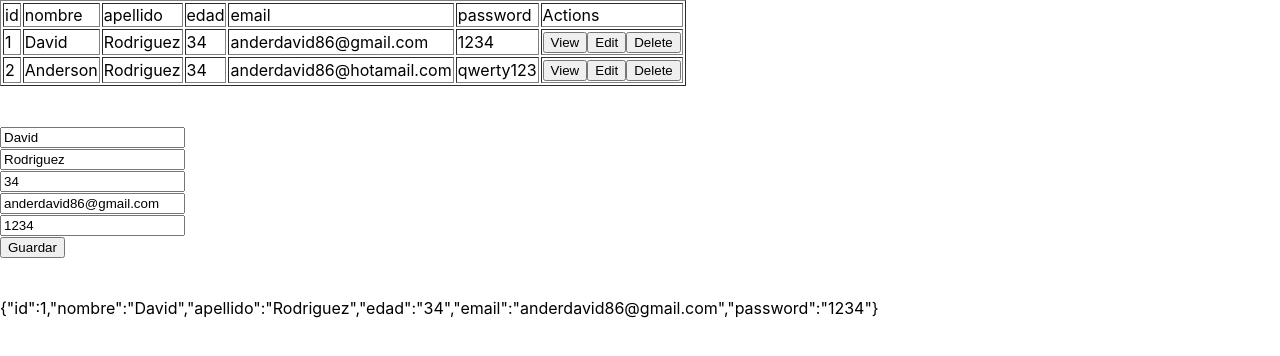
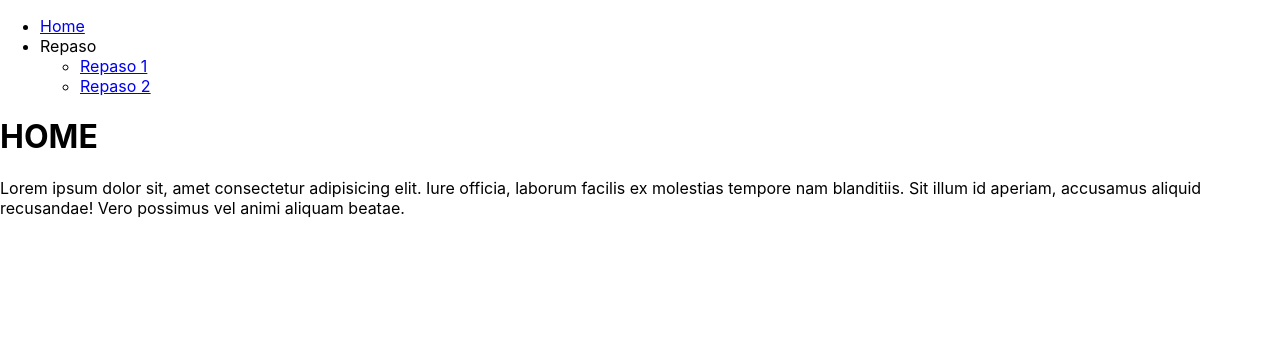
Before and after one commit to anderdavid/repasoReact, a React (Create React App) app: page / in a window 1280 px wide. Shown: the top 356 px of the page. Built offline with nearby package versions, Linux system fonts and the light colour scheme.

Commit message:
overview enrutamiento

```diff
--- a/package.json
+++ b/package.json
@@ -8,6 +8,7 @@
     "@testing-library/user-event": "^7.2.1",
     "react": "^16.13.1",
     "react-dom": "^16.13.1",
+    "react-router-dom": "^5.2.0",
     "react-scripts": "3.4.1"
   },
   "scripts": {
--- a/src/App.js
+++ b/src/App.js
@@ -1,15 +1,39 @@
 import React from 'react';
 import './App.css';
+import { BrowserRouter, Route, Switch, Redirect } from 'react-router-dom'
 import Repaso1 from './components/Repaso1'
 import Repaso2 from './components/Repaso2'
+import Home from './components/Home'
+import NavBar from './components/NavBar'
+
 
 
 function App() {
   return (
-    <div>
-      {/* <Repaso1></Repaso1> */}
-      <Repaso2></Repaso2>
-    </div>
+
+     <BrowserRouter>
+     <div>
+        <NavBar></NavBar>
+        <Switch>
+         <Route
+            exact
+            path="/"
+            render={()=><Home/>}
+          />
+          <Route
+            exact
+            path="/repaso1"
+            render={()=><Repaso1/>}
+          />
+          <Route
+            exact
+            path="/repaso2"
+            render={()=><Repaso2/>}
+          />
+        </Switch>
+     </div>
+      </BrowserRouter>
+
    );
 }
 
--- /dev/null
+++ b/src/components/Home.js
@@ -0,0 +1,12 @@
+import React from 'react';
+
+function Home(props) {
+    return (
+        <div>
+            <h1>HOME</h1>
+            <p>Lorem ipsum dolor sit, amet consectetur adipisicing elit. Iure officia, laborum facilis ex molestias tempore nam blanditiis. Sit illum id aperiam, accusamus aliquid recusandae! Vero possimus vel animi aliquam beatae.</p>
+        </div>
+    );
+}
+
+export default Home;
--- /dev/null
+++ b/src/components/NavBar.js
@@ -0,0 +1,20 @@
+import React from 'react';
+
+
+function NavBar(props) {
+    return (
+        <div>
+            <ul>
+                <li><a href="/">Home</a></li>
+                <li>Repaso
+                    <ul>
+                        <li><a href="/repaso1">Repaso 1</a></li>
+                        <li><a href="/repaso2">Repaso 2</a></li>
+                    </ul>
+                </li>
+            </ul>
+        </div>
+    );
+}
+
+export default NavBar;
```
Also changed, not shown: 1 other file (tests, documents, lock files or other folders).
